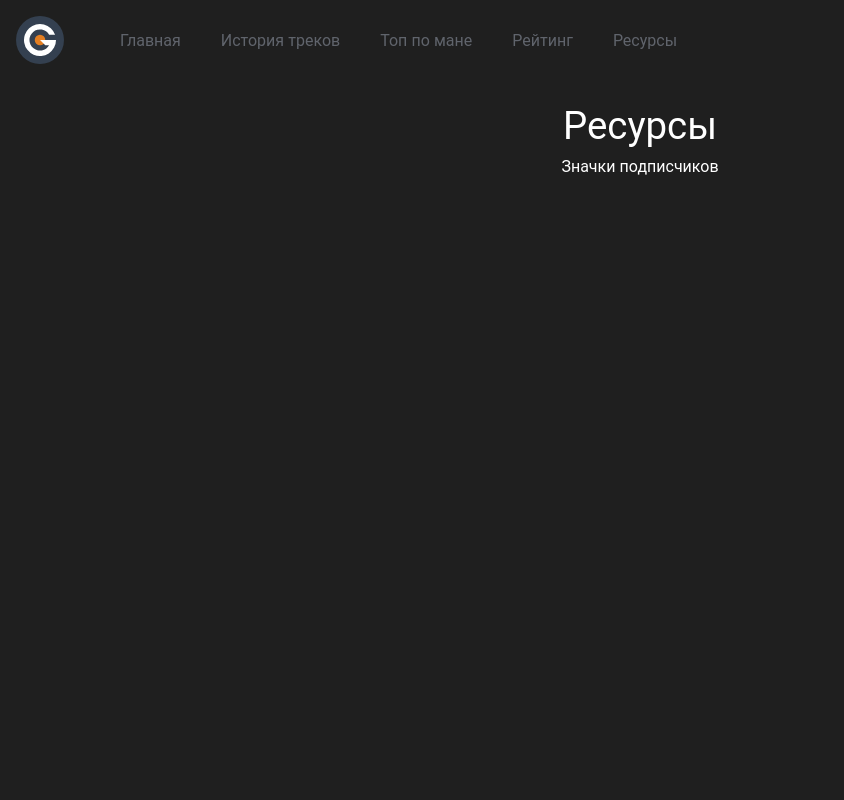
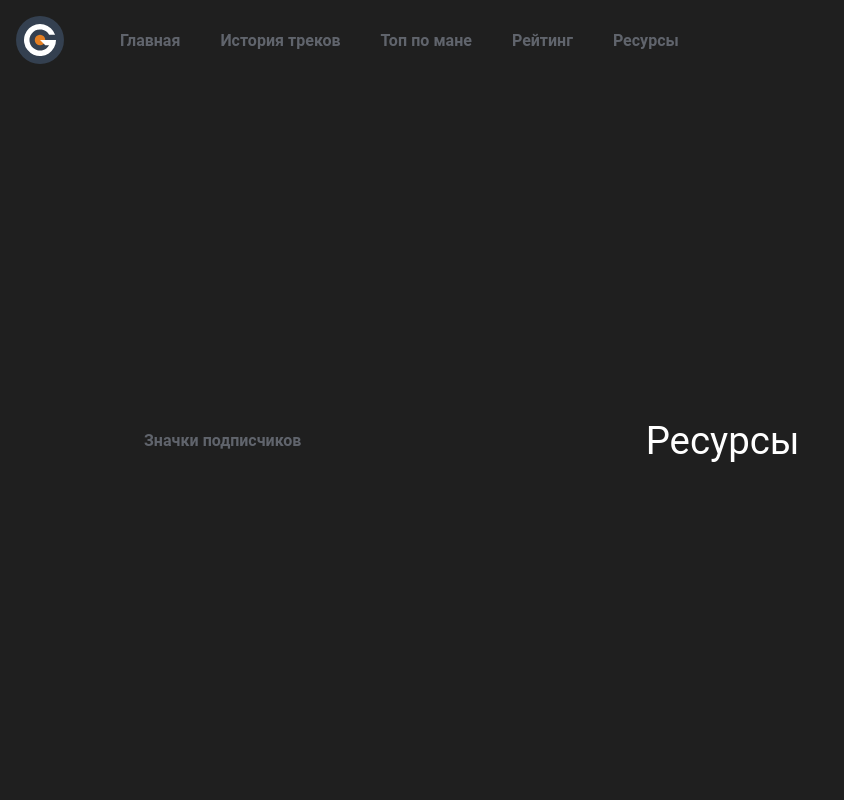
Before and after one commit to bullbulk/g1deon-frontend, a SvelteKit app: page /resources in a window 1280 px wide. Shown: the top 800 px of the page, without its empty margins (0-844 px from the left). Built offline with nearby package versions, Linux system fonts and the light colour scheme.

Commit message:
reworked navigation

```diff
--- a/src/lib/components/Nav.svelte
+++ b/src/lib/components/Nav.svelte
@@ -1,3 +1,4 @@
+<nav class="w-100 px-10">
     <ul class="flex gap-10">
         <li><a href="/">Главная</a></li>
         <li><a href="/tracks">История треков</a></li>
@@ -5,10 +6,4 @@
         <li><a href="/rating">Рейтинг</a></li>
         <li><a href="/resources">Ресурсы</a></li>
     </ul>
-
-<style>
-    ul {
-        color: var(--color-separator);
-        font-size: 1rem;
-    }
-</style>
+</nav>
--- a/src/lib/css/app.scss
+++ b/src/lib/css/app.scss
@@ -100,3 +100,9 @@ section {
     margin-top: 5rem;
   }
 }
+
+nav ul {
+  color: var(--color-separator);
+  font-size: 1rem;
+  font-weight: bold;
+}
--- a/src/routes/+layout.svelte
+++ b/src/routes/+layout.svelte
@@ -14,14 +14,14 @@
 <div class="app">
     <Header/>
 
-    <main>
+    <main class="px-12 lg:px-36">
         <slot/>
     </main>
 </div>
 
 <Footer/>
 
-<style>
+<style lang="scss">
     .app {
         display: flex;
         flex-direction: column;
@@ -32,9 +32,7 @@
         flex: 1;
         display: flex;
         flex-direction: column;
-        padding: 1rem;
         width: 100%;
-        max-width: 64rem;
         margin: 0 auto;
         box-sizing: border-box;
     }
--- a/src/routes/Header.svelte
+++ b/src/routes/Header.svelte
@@ -6,13 +6,11 @@
 <header>
     <div class="corner">
         <a href="https://trovo.live/s/G1deonTV" target="_blank">
-            <img src={logo} alt="G1deon"/>
+            <img alt="G1deon" src={logo}/>
         </a>
     </div>
 
-    <nav class="w-100 px-10">
-        <Nav/>
-    </nav>
+    <Nav/>
 </header>
 
 <style>
--- /dev/null
+++ b/src/routes/resources/+layout.svelte
@@ -0,0 +1,9 @@
+<section class="grid grid-cols-[1fr_5fr]">
+    <nav>
+        <ul>
+            <li><a href="/resources/sub-badges">Значки подписчиков</a></li>
+        </ul>
+    </nav>
+
+    <slot/>
+</section>
--- a/src/routes/resources/+page.svelte
+++ b/src/routes/resources/+page.svelte
@@ -1,9 +1,5 @@
-<section>
+<div>
     <h1>
         Ресурсы
     </h1>
-
-    <ul>
-        <li><a href="/resources/sub-badges">Значки подписчиков</a></li>
-    </ul>
-</section>
+</div>
--- a/src/routes/resources/sub-badges/+page.svelte
+++ b/src/routes/resources/sub-badges/+page.svelte
@@ -3,7 +3,4 @@
         Значки подписчиков
     </h1>
 
-    <div class="grid">
-        <li><a href="/resources/sub-badges">Значки подписчиков</a></li>
-    </div>
 </section>
```
Lines whose indentation alone changed are shown as unchanged.
